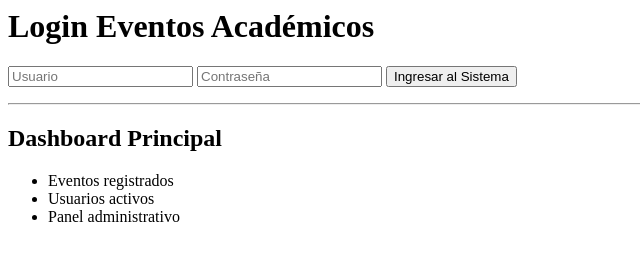
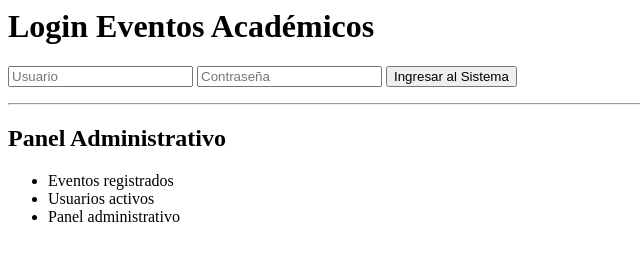
Before and after one commit to TheJhampierBoy/TechSolutionsEventos, a plain HTML site: page index.html in a window 1280 px wide. Shown: the full height of the page, 0-640 px from the left. Drawn offline with Linux system fonts and the light colour scheme.

Commit message:
HU-03 modify dashboard title

```diff
--- a/index.html
+++ b/index.html
@@ -8,7 +8,7 @@
 
 <hr>
 
-<h2>Dashboard Principal</h2>
+<h2>Panel Administrativo</h2>
 
 <ul>
   <li>Eventos registrados</li>
```
